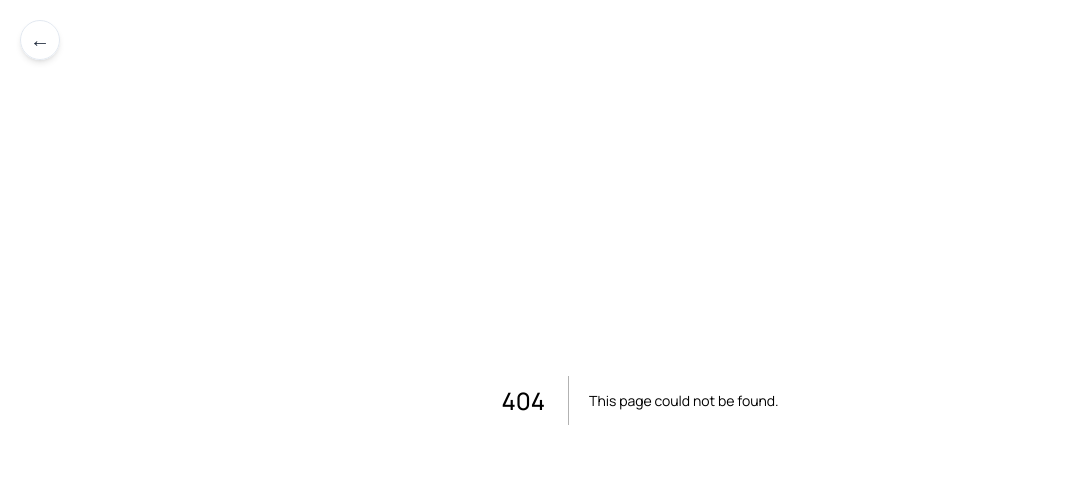
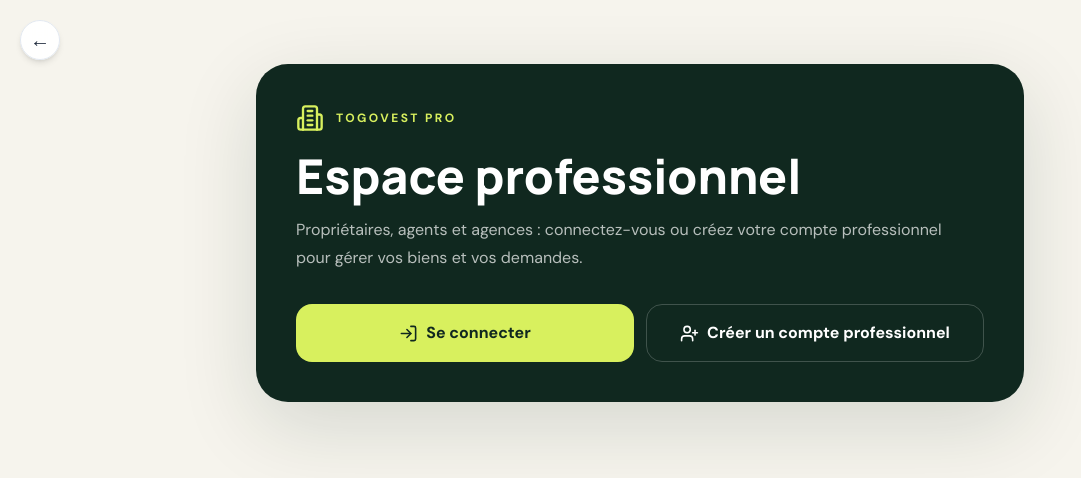
Before and after one commit to mesavic3-png/togovest, a Next.js app: page /espace-professionnel in a window 1280 px wide. Before the commit this address had no page. Shown: the top 478 px of the page, without its empty margins (0-1081 px from the left). Built offline with nearby package versions, Linux system fonts and the light colour scheme; no server answers.

Commit message:
feat: add professional entry page

```diff
--- /dev/null
+++ b/app/espace-professionnel/page.tsx
@@ -0,0 +1,44 @@
+import Link from "next/link";
+import { getServerSession } from "next-auth";
+import { Building2, LogIn, UserPlus, ArrowRight } from "lucide-react";
+import { authOptions } from "@/lib/auth";
+
+export default async function ProfessionalEntryPage() {
+  const session = await getServerSession(authOptions);
+  const isLoggedIn = Boolean((session?.user as any)?.id);
+
+  return (
+    <main className="min-h-screen bg-sand px-5 py-16 text-ink">
+      <div className="mx-auto max-w-3xl">
+        <div className="rounded-[2rem] bg-ink p-7 text-white shadow-soft sm:p-10">
+          <div className="flex items-center gap-3 text-lime">
+            <Building2 size={28} />
+            <span className="text-xs font-bold uppercase tracking-[.2em]">TOGOVEST Pro</span>
+          </div>
+          <h1 className="mt-5 text-3xl font-extrabold sm:text-5xl">Espace professionnel</h1>
+          <p className="mt-4 max-w-2xl leading-7 text-white/70">
+            Propriétaires, agents et agences : connectez-vous ou créez votre compte professionnel pour gérer vos biens et vos demandes.
+          </p>
+
+          <div className="mt-8 grid gap-3 sm:grid-cols-2">
+            <Link href="/connexion?mode=login" className="inline-flex items-center justify-center gap-2 rounded-2xl bg-lime px-5 py-4 font-bold text-ink">
+              <LogIn size={19} /> Se connecter
+            </Link>
+            <Link href="/connexion?mode=register" className="inline-flex items-center justify-center gap-2 rounded-2xl border border-white/20 px-5 py-4 font-bold text-white hover:bg-white/5">
+              <UserPlus size={19} /> Créer un compte professionnel
+            </Link>
+          </div>
+
+          {isLoggedIn && (
+            <div className="mt-6 border-t border-white/10 pt-6">
+              <p className="text-sm text-white/60">Vous avez déjà une session ouverte.</p>
+              <Link href="/dashboard" className="mt-3 inline-flex items-center gap-2 font-bold text-lime">
+                Accéder à mon espace <ArrowRight size={18} />
+              </Link>
+            </div>
+          )}
+        </div>
+      </div>
+    </main>
+  );
+}
```
